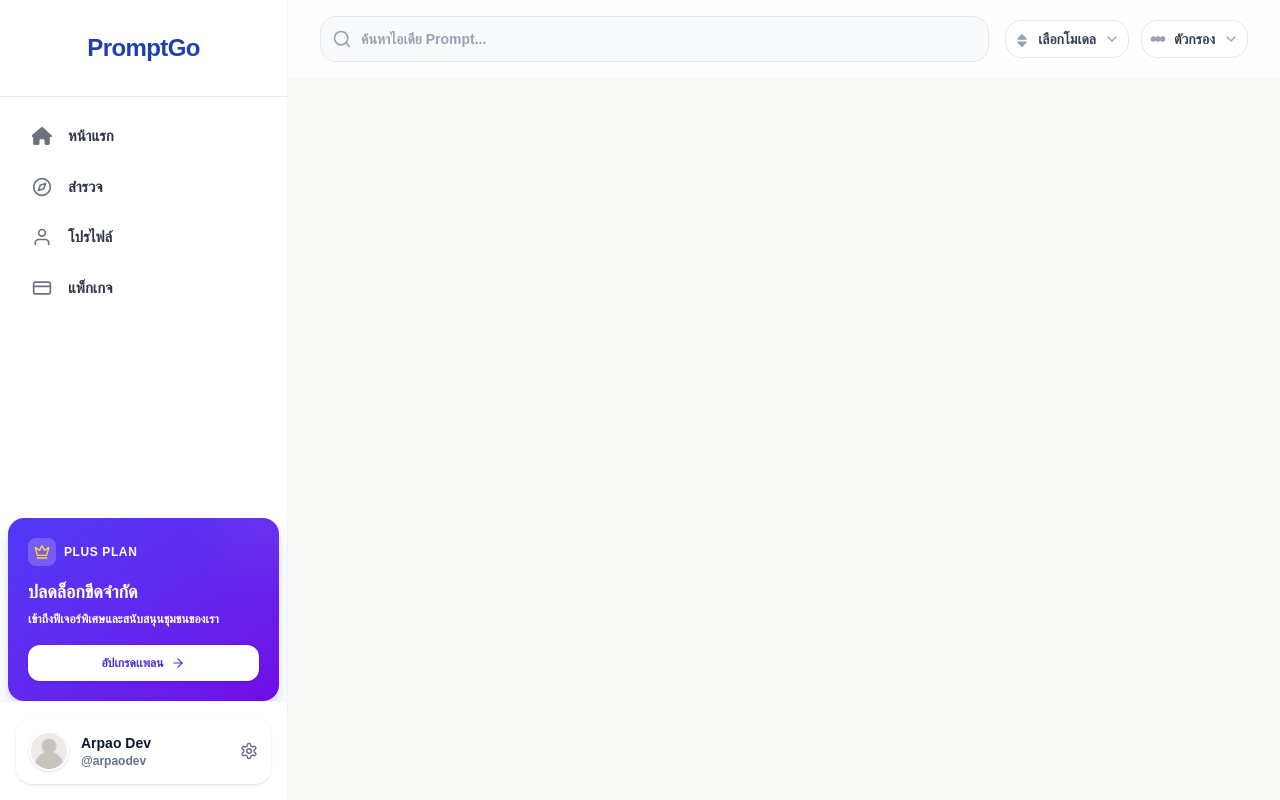
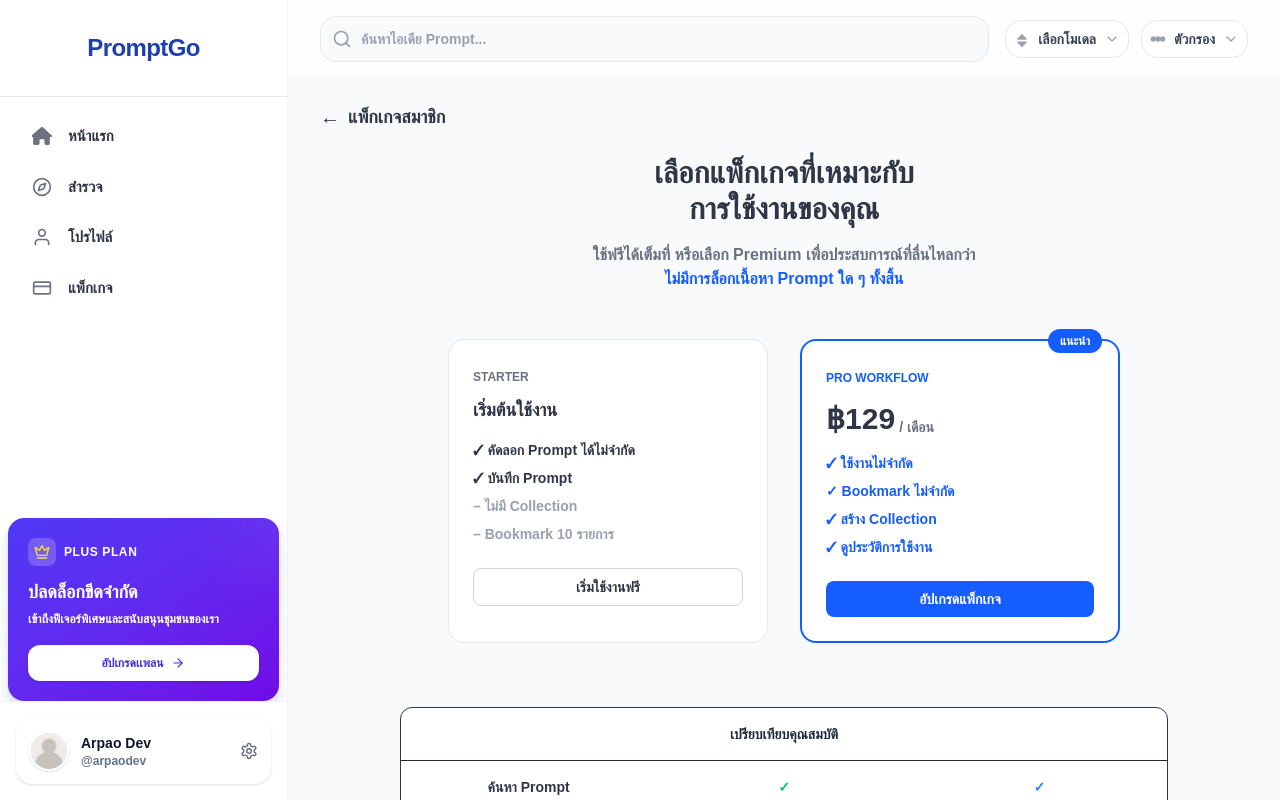
Before and after one commit to pawataven/nuxt-prompt, a Nuxt app: page /Package in a window 1280 px wide. Built offline with nearby package versions, Linux system fonts and the light colour scheme.

Commit message:
ADD: Package

```diff
--- /dev/null
+++ b/app/pages/Package.vue
@@ -0,0 +1,114 @@
+<script setup lang="ts">
+</script>
+
+<template>
+  <div class="min-h-screen bg-slate-50 font-[Prompt]">
+    <!-- Page Header -->
+    <div class="mx-auto max-w-6xl px-8 py-6">
+      <div class="flex items-center gap-2">
+        <span class="cursor-pointer text-xl">←</span>
+        <h2 class="text-lg font-semibold">แพ็กเกจสมาชิก</h2>
+      </div>
+    </div>
+
+    <!-- Pricing -->
+    <section class="mx-auto max-w-6xl px-8 pb-12 text-center">
+      <h1 class="text-3xl font-bold">
+        เลือกแพ็กเกจที่เหมาะกับ<br />
+        การใช้งานของคุณ
+      </h1>
+
+      <p class="mt-4 text-gray-500">
+        ใช้ฟรีได้เต็มที่ หรือเลือก Premium เพื่อประสบการณ์ที่ลื่นไหลกว่า<br />
+        <span class="text-blue-600">
+          ไม่มีการล็อกเนื้อหา Prompt ใด ๆ ทั้งสิ้น
+        </span>
+      </p>
+
+      <!-- Cards -->
+      <div class="mt-12 flex flex-wrap justify-center gap-8">
+        <!-- Starter -->
+        <div
+          class="relative w-[320px] rounded-2xl border border-gray-200 bg-white p-6 text-left"
+        >
+          <span class="text-xs text-gray-500">STARTER</span>
+          <h3 class="mt-2 text-lg font-semibold">เริ่มต้นใช้งาน</h3>
+
+          <ul class="mt-4 space-y-2 text-sm">
+            <li>✓ คัดลอก Prompt ได้ไม่จำกัด</li>
+            <li>✓ บันทึก Prompt</li>
+            <li class="text-gray-400">– ไม่มี Collection</li>
+            <li class="text-gray-400">– Bookmark 10 รายการ</li>
+          </ul>
+
+          <button
+            class="mt-6 w-full rounded-lg border border-gray-300 py-2 text-sm hover:bg-gray-50"
+          >
+            เริ่มใช้งานฟรี
+          </button>
+        </div>
+
+        <!-- Pro -->
+        <div
+          class="relative w-[320px] rounded-2xl border-2 border-blue-600 bg-white p-6 text-left"
+        >
+          <span
+            class="absolute -top-3 right-4 rounded-full bg-blue-600 px-3 py-1 text-xs text-white"
+          >
+            แนะนำ
+          </span>
+
+          <span class="text-xs font-semibold text-blue-600">
+            PRO WORKFLOW
+          </span>
+
+          <div class="mt-3 flex items-end gap-1">
+            <strong class="text-3xl">฿129</strong>
+            <span class="text-sm text-gray-500">/ เดือน</span>
+          </div>
+
+          <ul class="mt-4 space-y-2 text-sm">
+            <li class="text-blue-600">✓ ใช้งานไม่จำกัด</li>
+            <li class="text-blue-600">✓ Bookmark ไม่จำกัด</li>
+            <li class="text-blue-600">✓ สร้าง Collection</li>
+            <li class="text-blue-600">✓ ดูประวัติการใช้งาน</li>
+          </ul>
+
+          <button
+            class="mt-6 w-full rounded-lg bg-blue-600 py-2 text-sm text-white hover:bg-blue-700"
+          >
+            อัปเกรดแพ็กเกจ
+          </button>
+        </div>
+      </div>
+
+      <!-- Compare table -->
+      <div
+        class="mx-auto mt-16 max-w-3xl rounded-xl border bg-white"
+      >
+        <div class="border-b p-4 text-sm font-semibold text-gray-800">
+          เปรียบเทียบคุณสมบัติ
+        </div>
+
+        <div class="grid grid-cols-3 text-sm">
+          <div class="border-b p-4">ค้นหา Prompt</div>
+          <div class="border-b p-4 text-center text-green-500">✓</div>
+          <div class="border-b p-4 text-center text-blue-500">✓</div>
+
+          <div class="border-b p-4">สร้าง Collection</div>
+          <div class="border-b p-4 text-center text-gray-400">–</div>
+          <div class="border-b p-4 text-center text-blue-500">✓</div>
+
+          <div class="p-4">Bookmark</div>
+          <div class="p-4 text-center text-gray-500">10 รายการ</div>
+          <div class="p-4 text-center text-blue-500">ไม่จำกัด</div>
+        </div>
+      </div>
+
+      <!-- Footer note -->
+      <div class="mt-8 text-xs text-gray-400">
+        สามารถยกเลิกแพ็กเกจได้ทุกเมื่อ · ไม่มีค่าใช้จ่ายแอบแฝง
+      </div>
+    </section>
+  </div>
+</template>
```
